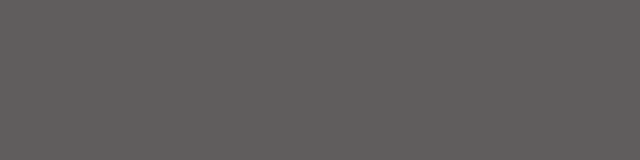
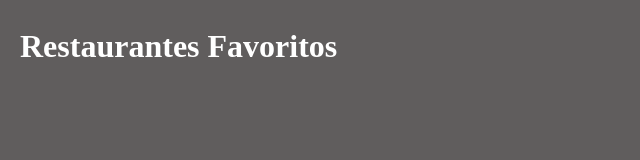
Before and after one commit to RoA26/pagina_git_rubrica_E5, a plain HTML site: page index.html in a window 1280 px wide. Shown: the whole page, without its empty margins (0-640 px from the left). Drawn offline with Linux system fonts and the light colour scheme.

Commit message:
Añadi el titulo

```diff
--- a/index.html
+++ b/index.html
@@ -36,6 +36,7 @@
     </style>
 </head>
 <body>
+    <h1>Restaurantes Favoritos</h1>
 
 </body>
 </html>
```
